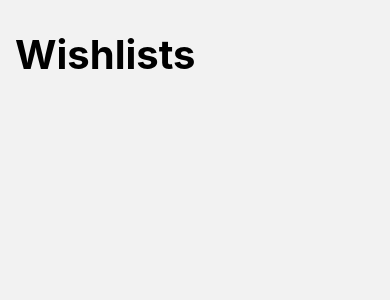
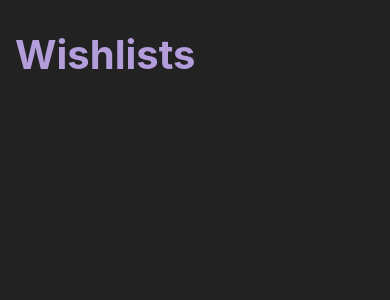
Before and after one commit to dudcks5477/Capstone_partypeople, a React Native app in the folder frontend/: screen /Wishlist in a window 390 px wide. Shown: the top 300 px of the page. Built offline with nearby package versions, Linux system fonts and the light colour scheme; what react-native-geocoding would draw is missing.

Commit message:
Text color Changed

```diff
--- a/frontend/src/screens/WishlistScreen.js
+++ b/frontend/src/screens/WishlistScreen.js
@@ -37,7 +37,7 @@ const handleCardPress = () => {
 
 
   return (
-    <ScrollView>
+    <ScrollView style={{backgroundColor: "#222"}}>
       <View>
         <Text style={styles.title}>Wishlists</Text>
       </View>
@@ -57,7 +57,7 @@ const handleCardPress = () => {
 
 const styles = StyleSheet.create({
   title: {
-    color: '#000',
+    color: '#B39DDB',
     fontSize: 40,
     fontWeight: 'bold',
     marginLeft: 15,
```
